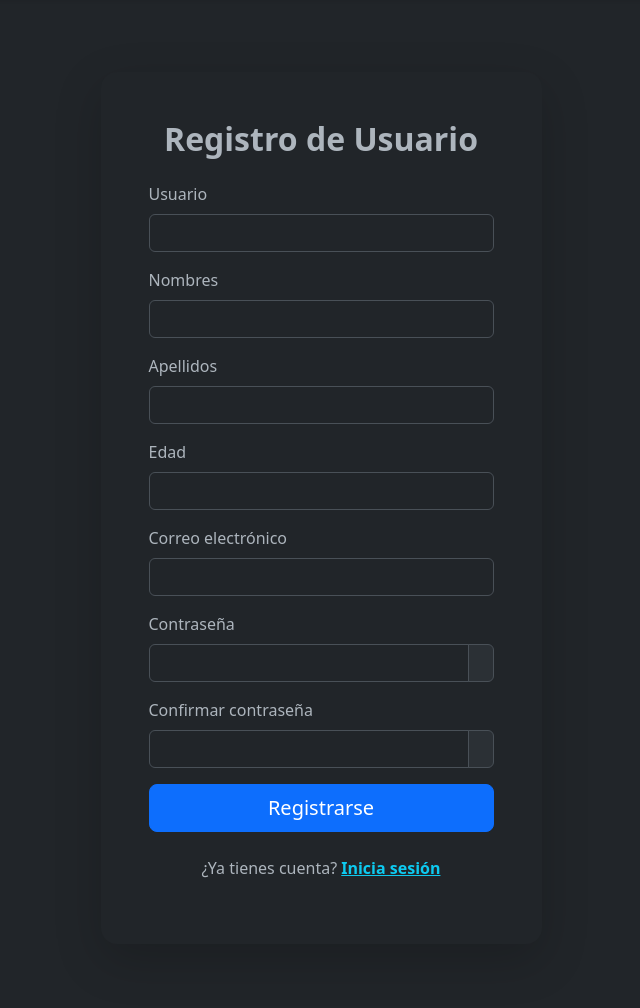
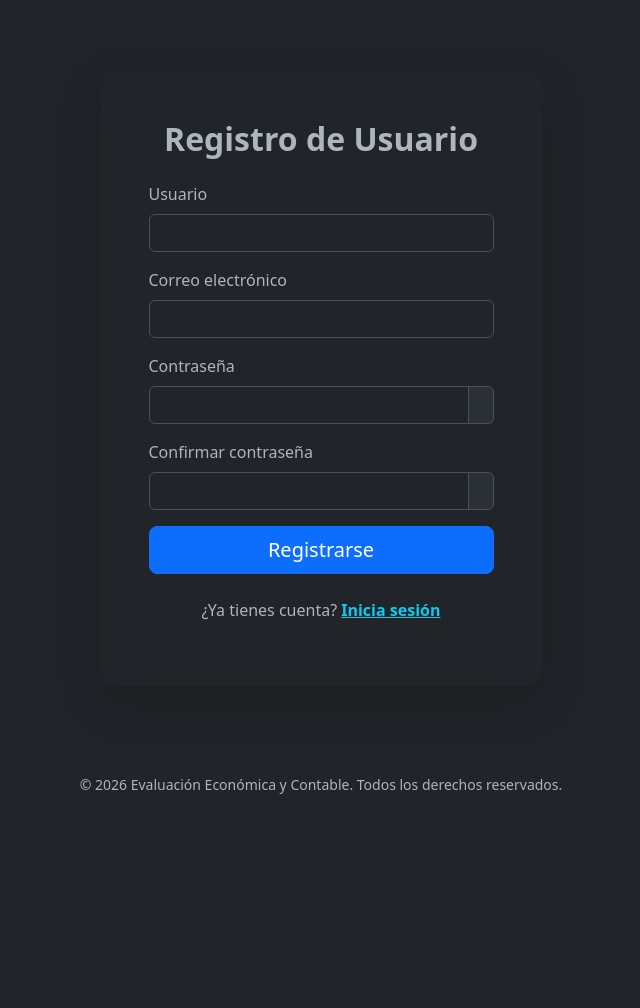
Before and after one commit to mau-dot/PROYECTO_FINAL_SISTEMAS_CONTABLES, a Django app: page /usuarios/registro/ in a window 1280 px wide. Shown: the part 56-1064 px from the top of the page, without its empty margins (319-959 px from the left). After the commit the page ends 850 px from the top, so only its background shows below. Run offline with Django 5.2, Linux system fonts and the light colour scheme.

Commit message:
fix:se corrigieron errores en las rutas de home, ademas simplifique el modelo de usuarios ya que pedir informacion personal puede ser innecesario, mas adealnte se puede volver a agregar en caso de que sea contemplado

```diff
--- a/config/urls.py
+++ b/config/urls.py
@@ -19,11 +19,14 @@ Including another URLconf
 
 from django.contrib import admin
 from django.urls import path, include
+from home.views import index
 
 urlpatterns = [
+    #rutas de home
+    path('', include('home.urls')),
+
     path('admin/', admin.site.urls),
-    #rutas de home
-    path('home/', include('home.urls')),
+
     #rutas de usuarios
     path('usuarios/', include('usuarios.urls'))
 ]
--- a/templates/base.html
+++ b/templates/base.html
@@ -14,7 +14,7 @@
     <header>
         <nav class="navbar navbar-expand-lg navbar-dark bg-body shadow-sm">
             <div class="container">
-                <a class="navbar-brand text-body" href="{% url 'index' %}">Sistema Integrador</a>
+                <a class="navbar-brand text-body" href="{% url 'home' %}">Sistema Integrador</a>
 
                 <button class="navbar-toggler" type="button" data-bs-toggle="collapse" data-bs-target="#navbarApp">
                     <span class="navbar-toggler-icon"></span>
@@ -33,7 +33,7 @@
                 <div class="collapse navbar-collapse" id="navbarApp">
                     <ul class="navbar-nav me-auto">
                         <li class="nav-item">
-                            <a class="nav-link text-body" href="{% url 'index' %}">Inicio</a>
+                            <a class="nav-link text-body" href="{% url 'home' %}">Inicio</a>
                         </li>
                     </ul>
 
--- a/usuarios/forms.py
+++ b/usuarios/forms.py
@@ -5,7 +5,7 @@ from .models import Usuario
 class RegistroForm(UserCreationForm):
     class Meta:
         model = Usuario
-        fields = ['username', 'nombres', 'apellidos', 'edad', 'email', 'password1', 'password2', ]
+        fields = ['email', 'password1', 'password2']
 
 
 class LoginForm(AuthenticationForm):
--- a/usuarios/models.py
+++ b/usuarios/models.py
@@ -4,9 +4,6 @@ from django.contrib.auth.models import AbstractUser, Group, Permission
 from django.db import models
 
 class Usuario(AbstractUser):
-    nombres = models.CharField(max_length=100, blank=True)
-    apellidos = models.CharField(max_length=100, blank=True)
-    edad = models.PositiveIntegerField(null=True, blank=True)
     email = models.EmailField(unique=True)
 
     # Evitar conflictos de reverse accessors
--- a/usuarios/templates/usuarios/registro.html
+++ b/usuarios/templates/usuarios/registro.html
@@ -28,44 +28,8 @@
                             {% endif %}
                         </div>
 
-                        <!-- Campo de nombres -->
-                        <div class="mb-3">
-                            <label for="{{ form.nombres.id_for_label }}" class="form-label">Nombres</label>
-                            <input type="text" name="{{ form.nombres.html_name }}"
-                                id="{{ form.nombres.id_for_label }}" class="form-control"
-                                value="{{ form.nombres.value|default_if_none:'' }}">
-                            {% if form.nombres.errors %}
-                            <div class="invalid-feedback d-block">
-                                {{ form.nombres.errors|striptags }}
-                            </div>
-                            {% endif %}
-                        </div>
 
-                        <!-- Campo de apellidos -->
-                        <div class="mb-3">
-                            <label for="{{ form.Apellidos.id_for_label }}" class="form-label">Apellidos</label>
-                            <input type="text" name="{{ form.Apellidos.html_name }}"
-                                id="{{ form.Apellidos.id_for_label }}" class="form-control"
-                                value="{{ form.Apellidos.value|default_if_none:'' }}">
-                            {% if form.Apellidos.errors %}
-                            <div class="invalid-feedback d-block">
-                                {{ form.Apellidos.errors|striptags }}
-                            </div>
-                            {% endif %}
-                        </div>
 
-                        <!-- Campo de edad -->
-                        <div class="mb-3">
-                            <label for="{{ form.edad.id_for_label }}" class="form-label">Edad</label>
-                            <input type="number" name="{{ form.edad.html_name }}"
-                                id="{{ form.edad.id_for_label }}" class="form-control"
-                                value="{{ form.edad.value|default_if_none:'' }}" min="0">
-                            {% if form.edad.errors %}
-                            <div class="invalid-feedback d-block">
-                                {{ form.edad.errors|striptags }}
-                            </div>
-                            {% endif %}
-                        </div>
 
                         <!-- Campo de correo -->
                         <div class="mb-3">
```
Also changed, not shown: usuarios/admin.py (+4 -4 lines).
